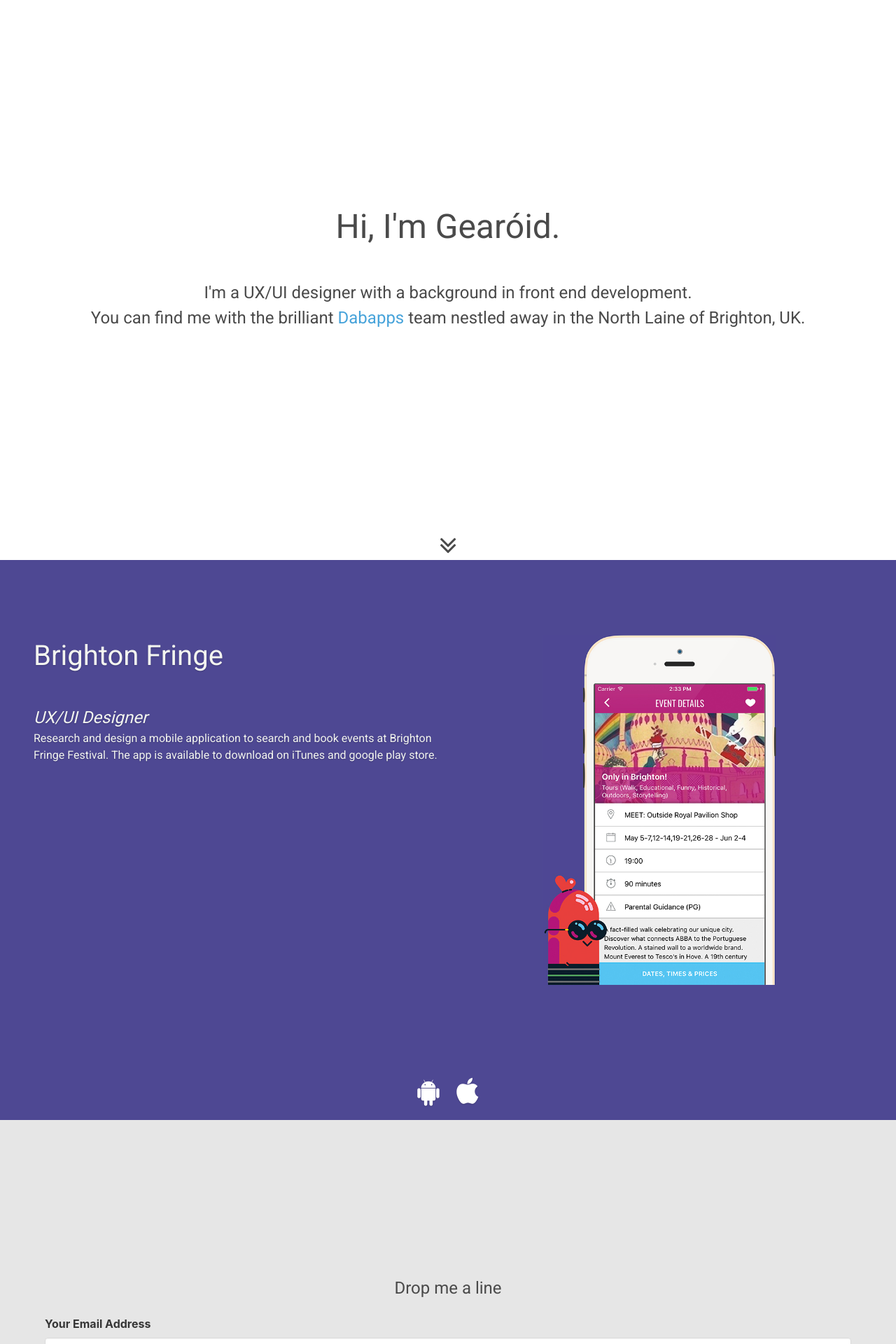
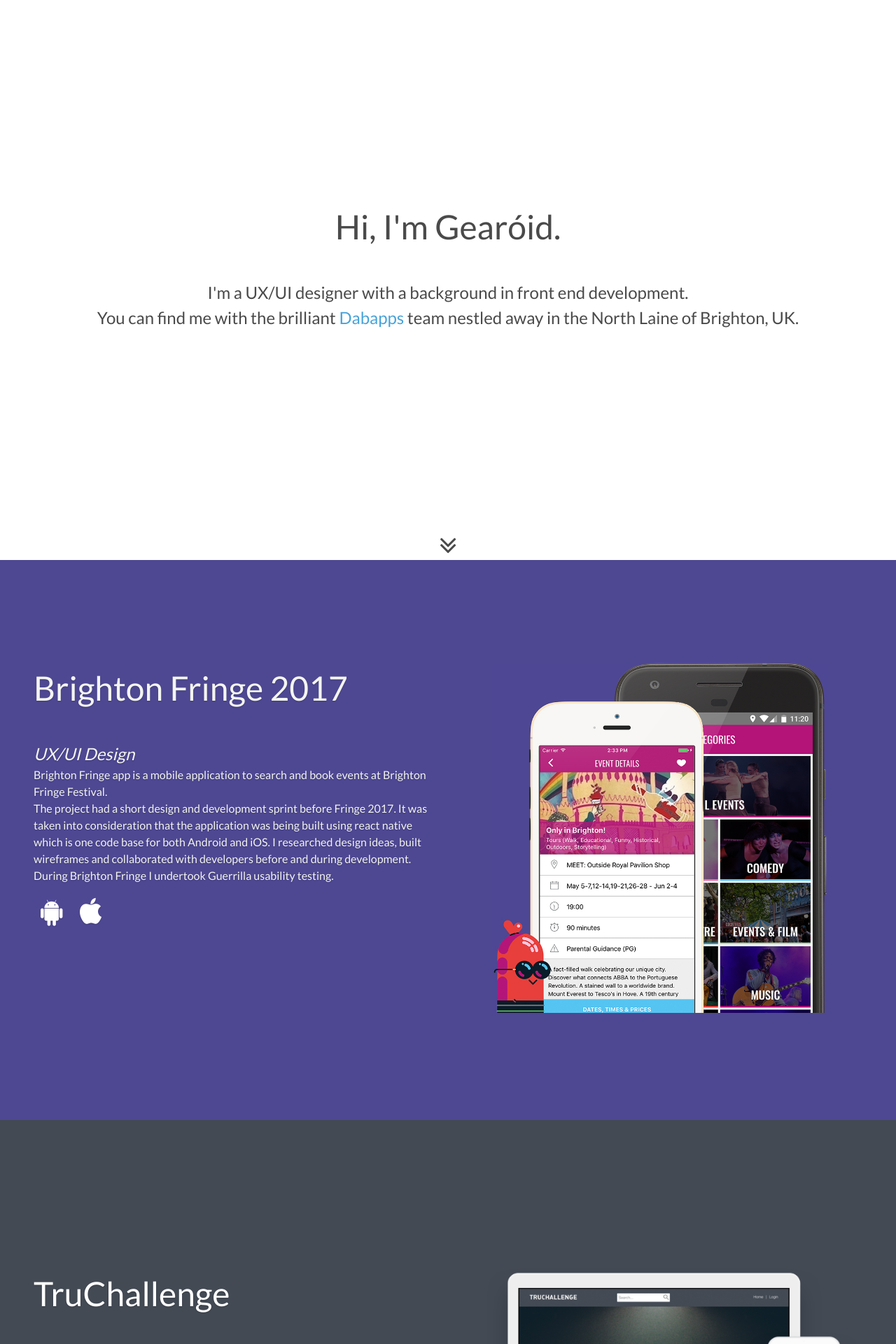
Before and after one commit to garvey/garvey.github.io, a PHP site: page / in a window 1280 px wide. Shown: the top 1920 px of the page at 70% size. Run offline with PHP 8.4, Linux system fonts and the light colour scheme; some libraries are stand-ins or nearby versions.

Commit message:
remove unused files and add extra content

```diff
--- a/css/general.css
+++ b/css/general.css
@@ -24,7 +41,7 @@
 h4,
 p {
   /*color: lighten(@white, 20%);*/
-  font-family: 'Roboto', sans-serif;
+  font-family: 'Lato', sans-serif;
   line-height: 1.5em;
 }
 h1 {
@@ -59,23 +76,32 @@
     text-align: left;
   }
 }
-.projects h2 {
+.projects h1 {
   padding-bottom: 40px;
 }
 .projects .screenshot img {
   max-height: 500px;
 }
-.projects .hero-foot {
-  padding-top: 20px;
-  padding-bottom: 20px;
-}
 .projects .fa {
   font-size: 40px;
   padding: 0 10px;
 }
+.projects .fa:hover {
+  color: #e6e6e6;
+  text-decoration: none;
+}
+.projects .external-links {
+  padding: 20px 0;
+}
+.projects .external-links a {
+  color: #fff;
+}
+.projects .external-links a:hover {
+  text-decoration: none;
+}
 .truChallenge {
-  background: #ED6A5A;
-  color: #f3f5f0;
+  background: #434a54;
+  color: #fff;
 }
 .fringe {
   background: #4e4893;
--- a/index.html
+++ b/index.html
@@ -12,7 +12,9 @@
     <link rel="stylesheet" href="https://maxcdn.bootstrapcdn.com/font-awesome/4.7.0/css/font-awesome.min.css">
     <link rel="stylesheet" href="https://cdnjs.cloudflare.com/ajax/libs/bulma/0.5.0/css/bulma.min.css">
     <link rel="stylesheet" href="css/general.css" />
-    <link href="https://fonts.googleapis.com/css?family=Roboto" rel="stylesheet">
+
+    <!-- Google font -->
+    <link href="https://fonts.googleapis.com/css?family=Lato" rel="stylesheet">
 
   </head>
   <body>
@@ -45,17 +47,16 @@
       <div class="hero-body">
         <div class="columns">
           <div class="column">
-            <h2>Brighton Fringe</h2>
-            <h4><i>UX/UI Designer</i></h4>
-            <p>Research and design a mobile application to search and book events at Brighton Fringe Festival. The app is available to download on iTunes and google play store.</p>
-          </div>
-          <div class="column screenshot has-text-centered">
-            <img src="img/brighton_fringe_screenshot.jpg" alt="Brighton Fringe screenshot">
-          </div>
-        </div>
-      </div>
-      <div class="hero-foot has-text-centered">
-        <div class="container">
+            <h1>Brighton Fringe 2017</h1>
+            <h4><i>UX/UI Design</i></h4>
+            <p>
+              Brighton Fringe app is a mobile application to search and book events at Brighton Fringe Festival.
+            </p>
+            <p>
+              The project had a short design and development sprint before Fringe 2017. It was taken into consideration that the application was being built using react native which is one code base for both Android and iOS.
+              I researched design ideas, built wireframes and collaborated with developers before and during development. During Brighton Fringe I undertook Guerrilla usability testing.
+            </p>
+            <div class="external-links">
               <a target="_blank" href="https://play.google.com/store/apps/details?id=com.brightonfringe&hl=en_GB">
                 <i class="fa fa-android" aria-hidden="true"></i>
               </a>
@@ -64,20 +65,31 @@
               </a>
             </div>
           </div>
+          <div class="column screenshot has-text-centered">
+            <img src="img/brighton_fringe_screenshot.jpg" alt="Brighton Fringe screenshot">
+          </div>
+        </div>
+      </div>
     </section>
 
-    <!-- TruChallenge
+    <!-- TruChallenge -->
     <section class="hero is-fullheight truChallenge">
 
       <div class="hero-body">
-        <div class="container">
-          <h2>TruChallenge</h2>
-          <h4><i>UX/UI Designer</i></h4>
-          <p>Summary</p>
-        </div>
-      </div>
-      <div class="hero-foot">
-        <div class="container">
+        <div class="columns">
+          <div class="column">
+            <h1>TruChallenge</h1>
+            <h4><i>UX/UI Design & Frontend Development</i></h4>
+            <p>
+              TruChallenge came to us to redevelop and redesign there existing application.
+            </p>
+            <p>
+              My responsibility was to collaborate with stakeholders and developers while designing the user experience on Desktop, iOS and Android.
+            </p>
+            <p>
+              Part of my role was to build the responsive frontend layout of the mobile application.
+            </p>
+            <div class="external-links">
               <a target="_blank" href="https://www.truchallenge.co.uk/">
                 <i class="fa fa-desktop" aria-hidden="true"></i>
               </a>
@@ -89,29 +101,41 @@
               </a>
             </div>
           </div>
-    </section> -->
-
-    <!-- WireCompare
-    <section class="hero is-fullheight wirecompare">
-
-      <div class="hero-body">
-        <div class="container">
-          <h2>WireCompare</h2>
-          <h4><i>UX Consultant</i></h4>
-          <p>A web application to compare international money transfers. My role was to review and critique the application from a user experience perspective. I designed a seperate landing page to demonstrate improvements to the design.</p>
+          <div class="column screenshot has-text-centered">
+            <img src="img/truchallenge.png" alt="TruChallenge screenshot">
           </div>
-      </div>
-      <div class="hero-foot">
-        <div class="container">
-          <i class="fa fa-desktop" aria-hidden="true"></i>
-          <i class="fa fa-android" aria-hidden="true"></i>
-          <i class="fa fa-apple" aria-hidden="true"></i>
         </div>
       </div>
     </section>
-  </div>-->
 
+    <!-- WireCompare -->
+    <section class="hero is-fullheight wireCompare">
+
+      <div class="hero-body">
+        <div class="columns">
+          <div class="column">
+            <h1>WireCompare</h1>
+            <h4><i>UX/UI Consultant</i></h4>
+            <p>My role was to review and critique the application from a user experience perspective.</p>
+            <p>
+              Using the <a target="_blank" href="https://www.nngroup.com/articles/microsoft-desirability-toolkit/">Microsoft desirability toolkit</a> I worked with the founders to make changes to the design to reassure users that it's a safe and trustworthy application.
+            </p>
+
+            <div class="external-links">
+              <a target="_blank" href="">
+                <i class="fa fa-desktop" aria-hidden="true"></i>
+              </a>
             </div>
+          </div>
+          <div class="column screenshot has-text-centered">
+            <img src="img/wirecompare.png" alt="WireCompare Logo">
+          </div>
+        </div>
+      </div>
+    </section>
+  </div>
+
+
   <!-- Contact -->
   <section class="hero is-fullheight contact">
 
@@ -161,15 +185,24 @@
       <button class="modal-close is-large" aria-label="close"></button>
     </div>-->
 
-    <div class="hero-foot">
-      <div class="container">
-        <div class="social has-text-right">
+    <div class="hero-body">
+      <div class="columns">
+        <div class="column">
+          <div class="built">
+            Built with <i class="fa fa-heart"></i> in Kemptown, UK.
+          </div>
+        </div>
+        <div class="column">
+          <div class="social">
+            <section>
               <a target="_blank" href="https://twitter.com/gearoidgarvey">
                 <i class="fa fa-twitter" aria-hidden="true"></i>
               </a>
               <a target="_blank" href="https://www.linkedin.com/in/gearoid-garvey-0845a215">
                 <i class="fa fa-linkedin" aria-hidden="true"></i>
               </a>
+            </section>
+          </div>
         </div>
       </div>
     </div>
--- a/less/footer.less
+++ b/less/footer.less
@@ -1,7 +1,13 @@
 @red: #A30B37;
 
 .social {
-  padding: 40px 0;
+  text-align: center;
+  padding: 5px;
+
+  @media screen and (min-width: @tablet) {
+    padding: 20px 10px;
+    text-align: right;
+  }
   .fa {
     font-size: 26px;
 
@@ -11,13 +17,21 @@
   }
 }
 
-.fa-heart-o {
-  color: @red;
+.built {
+  text-align: center;
+  padding: 5px;
+  @media screen and (min-width: @tablet) {
+    padding: 20px 10px;
+    text-align: left;
+  }
+  .fa-heart {
+    color: @red;
 
-  &:hover {
-    -webkit-transform: rotateZ(-30deg);
-    -ms-transform: rotateZ(-30deg);
-    transform: rotateZ(-30deg);
+    &:hover {
+      -webkit-transform: rotateZ(-10deg);
+      -ms-transform: rotateZ(-10deg);
+      transform: rotateZ(-10deg);
+    }
   }
 }
 
--- a/less/projects.less
+++ b/less/projects.less
@@ -8,7 +8,7 @@
   @media screen and (min-width: @tablet) {
     text-align: left;
   }
-  h2 {
+  h1 {
     padding-bottom: 40px;
   }
 
@@ -17,20 +17,32 @@
       max-height: 500px;
     }
   }
-
-  .hero-foot {
-    padding-top: 20px;
-    padding-bottom: 20px;
-  }
   .fa {
     font-size: 40px;
     padding: 0 10px;
+
+    &:hover {
+      color: darken(#fff, 10%);
+      text-decoration: none;
+    }
+  }
+
+  .external-links {
+    padding: 20px 0;
+
+    a {
+      color: #fff;
+
+      &:hover {
+        text-decoration: none;
+      }
+    }
   }
 }
 
 .truChallenge {
-  background: #ED6A5A;
-  color: @text-color;
+  background: #434a54;
+  color: #fff;
 }
 
 .fringe {
@@ -43,5 +55,15 @@
 }
 
 .wireCompare {
-  background: #F4F1BB;
+  background: #225081;
+  color: #fff;
+
+  h1 {
+    font-size: 2.8rem;
+  }
+
+  a {
+    color: #fff;
+    text-decoration: underline;
+  }
 }
--- a/less/typography.less
+++ b/less/typography.less
@@ -3,7 +3,7 @@
 
 h1, h2, h3, h4, p {
   /*color: lighten(@white, 20%);*/
-  font-family: 'Roboto', sans-serif;
+  font-family: 'Lato', sans-serif;
   line-height: 1.5em;
 }
 
```
Also changed, not shown: other parts of css/general.css (+32 -7 lines), img/BrightonFringe.png (deleted), img/BrightonFringe.svg (deleted), img/brighton_fringe_screenshot.jpg, img/brighton_fringe_screenshot.png (deleted), img/truchallenge.png (added), img/wirecompare.png (added), img/wirecompare.svg (deleted). Lines whose indentation alone changed are shown as unchanged.
